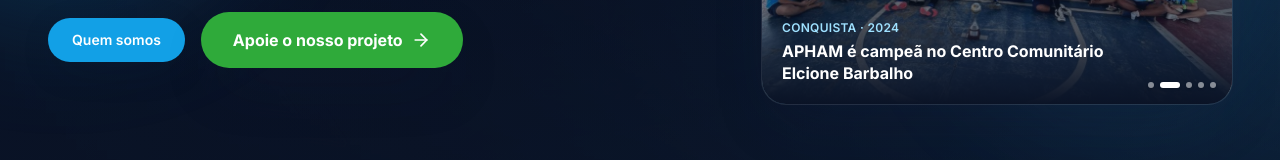
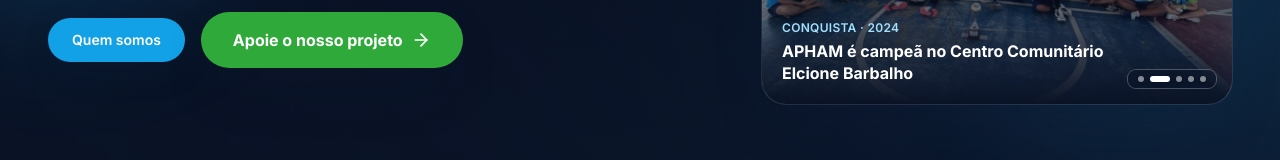
Before and after one commit to netofrazao-dev/APHAM, a React (Vite) app: page / in a window 1280 px wide. Shown: the part 472-632 px from the top of the page. Built offline with nearby package versions, Linux system fonts and the light colour scheme; no server answers; the database is empty.

Commit message:
Indicadores do card do hero dentro de caixinha retangular com contorno
Co-Authored-By: Claude Opus 4.8 <noreply@anthropic.com>

```diff
--- a/src/components/HeroFeed.jsx
+++ b/src/components/HeroFeed.jsx
@@ -156,9 +156,9 @@ export default function HeroFeed({ compact = false }) {
         Novidades
       </span>
 
-      {/* Indicadores sobre a imagem (sem moldura) */}
+      {/* Indicadores sobre a imagem, dentro de uma caixinha retangular */}
       {slides.length > 1 && (
-        <div className="absolute bottom-4 right-4 z-10 flex items-center gap-1.5">
+        <div className="absolute bottom-4 right-4 z-10 flex items-center gap-1.5 rounded-lg bg-navy-950/45 px-2.5 py-1.5 ring-1 ring-white/25 backdrop-blur-sm">
           {slides.map((_, idx) => (
             <button
               key={idx}
```
